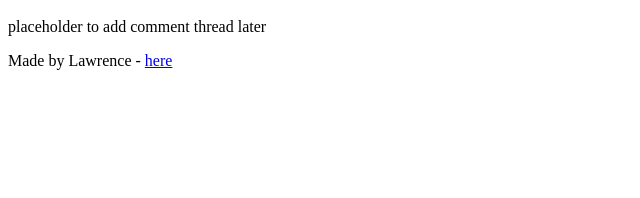
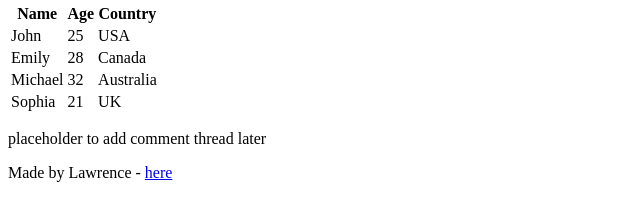
Before and after one commit to CreatorMarvel/My_First_Portfolio, a plain HTML site: page html_basic/index.html in a window 1280 px wide. Shown: the part 678-876 px from the top of the page, without its empty margins (0-640 px from the left). Before the commit the page ends 800 px from the top, so only its background shows below. Drawn offline with Linux system fonts and the light colour scheme.

```diff
--- a/html_basic/index.html
+++ b/html_basic/index.html
@@ -32,6 +32,38 @@
 					/>
 					Go to ALX
 				</a>
+
+				<table>
+					<thead>
+						<tr>
+							<th scope="col">Name</th>
+							<th scope="col">Age</th>
+							<th scope="col">Country</th>
+						</tr>
+					</thead>
+					<tbody>
+						<tr>
+							<td>John</td>
+							<td>25</td>
+							<td>USA</td>
+						</tr>
+						<tr>
+							<td>Emily</td>
+							<td>28</td>
+							<td>Canada</td>
+						</tr>
+						<tr>
+							<td>Michael</td>
+							<td>32</td>
+							<td>Australia</td>
+						</tr>
+						<tr>
+							<td>Sophia</td>
+							<td>21</td>
+							<td>UK</td>
+						</tr>
+					</tbody>
+				</table>
 			</article>
 
 			<aside>
@@ -40,8 +72,10 @@
 		</main>
 
 		<footer>
-			Made by Lawrence -
-			<a href="https://www.google.com" target="_blank">here</a>
+			<p>
+				Made by Lawrence -
+				<a href="https://www.google.com" target="_blank">here</a>
+			</p>
 		</footer>
 	</body>
 </html>
```
Also changed, not shown: html_basic/tweets.html (+0 -1 lines).
